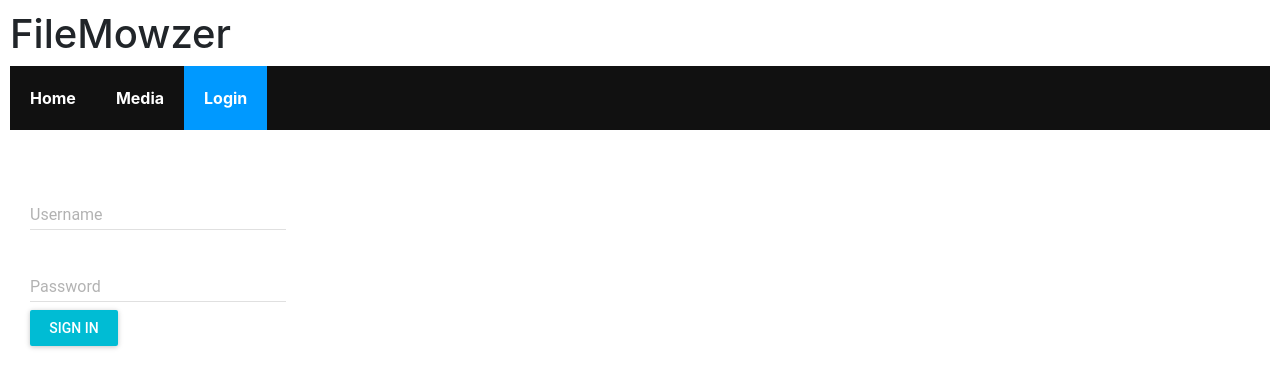
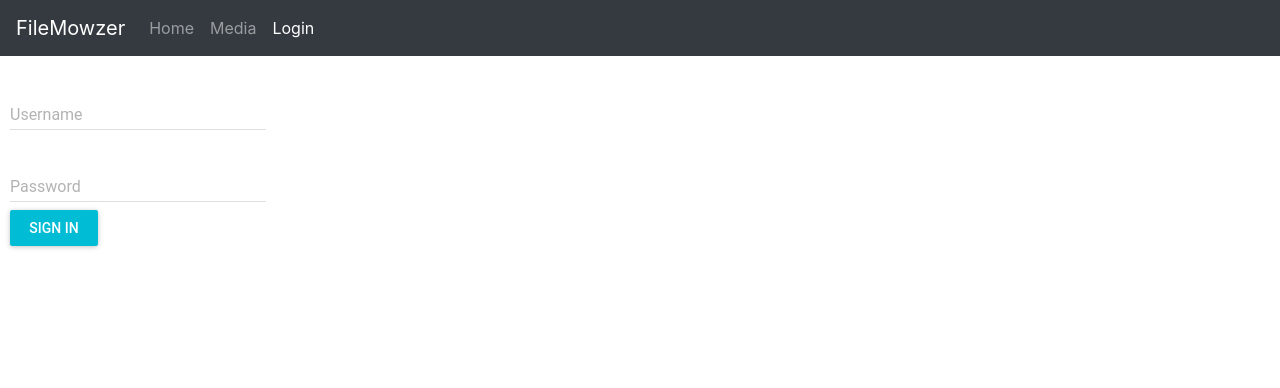
Before and after one commit to averypierce/FileMowzer, a React app in the folder react-app/: page /#/Login in a window 1280 px wide. Built offline with nearby package versions, Linux system fonts and the light colour scheme.

Commit message:
changed to a bootstrap navbar

```diff
--- a/react-app/package.json
+++ b/react-app/package.json
@@ -5,6 +5,7 @@
   "dependencies": {
     "axios": "^0.18.0",
     "bootstrap": "^4.1.1",
+    "jquery": "^3.3.1",
     "material-ui": "^0.20.0",
     "react": "^16.3.2",
     "react-dom": "^16.3.2",
--- a/react-app/src/Main.js
+++ b/react-app/src/Main.js
@@ -7,25 +7,15 @@ import {
 import Home from "./Home";
 import Media from "./Media";
 import Login from "./Login";
+import Nav from "./Nav";
 
 class Main extends Component {
     render() {
       return (
-        <HashRouter>
-          <div>
-            <h1>FileMowzer</h1>
-            <ul className="header">
-              <li><NavLink exact to="/">Home</NavLink></li>
-              <li><NavLink to="/Media">Media</NavLink></li>
-              <li><NavLink to="/Login">Login</NavLink></li>
-            </ul>
-            <div className="content">
-              <Route exact path="/" component={Home}/>
-              <Route path="/Media" component={Media}/>
-              <Route path="/Login" component={Login}/>
-            </div>
-          </div>
-        </HashRouter>
+        <div>
+          <Nav>
+          </Nav>
+        </div>
       );
     }
   }
--- a/react-app/src/Media.js
+++ b/react-app/src/Media.js
@@ -165,8 +165,6 @@ class Stuff extends Component {
             {userLibraries}
           </div>
         </MuiThemeProvider>
-
-        <br></br>
         <br></br>
         <h3>
           <BreadCrumb
--- /dev/null
+++ b/react-app/src/Nav.js
@@ -0,0 +1,53 @@
+import React, { Component } from "react";
+import {
+    Route,
+    NavLink,
+    HashRouter
+  } from "react-router-dom";
+import Home from "./Home";
+import Media from "./Media";
+import Login from "./Login";
+class Nav extends Component {
+    render() {
+        return(
+            <HashRouter>
+              <div>
+              <nav class="navbar navbar-expand-sm navbar-dark bg-dark">
+                <a class="navbar-brand" href="#">FileMowzer</a>
+                <button class="navbar-toggler" type="button" data-toggle="collapse" data-target="#navbarText" aria-controls="navbarText" aria-expanded="false" aria-label="Toggle navigation">
+                    <span class="navbar-toggler-icon"></span>
+                </button>
+                <div class="collapse navbar-collapse" id="navbarText">
+                    <ul class="navbar-nav mr-auto">
+                        <li class="nav-item">
+                            <NavLink exact to="/">
+                                <a class="nav-link" href="#/">Home</a>
+                            </NavLink>
+                        </li>
+                        <li class="nav-item">
+                                <NavLink to="/Media">
+                                    <a class="nav-link" href="#/Media">Media</a>
+                                </NavLink></li>
+                        <li class="nav-item">
+                            <NavLink to="/Login">
+                                <a class="nav-link" href="#/Login">Login</a>
+                            </NavLink>
+                        </li>
+                    </ul>
+                </div>
+            </nav>
+
+                <div className="content">
+                  <Route exact path="/" component={Home}/>
+                  <Route path="/Media" component={Media}/>
+                  <Route path="/Login" component={Login}/>
+                </div>
+              </div>
+
+
+            </HashRouter>
+        )
+    }
+}
+
+export default Nav;
--- a/react-app/src/index.css
+++ b/react-app/src/index.css
@@ -1,40 +1,13 @@
-body {
+.content {
   padding: 10px;
 }
 
-ul.header li {
-  display: inline;
-  list-style-type: none;
-  margin: 0;
-}
-ul.header {
-  background-color: #111;
-  padding: 0;
-}
-ul.header li a {
-  color: #FFF;
-  font-weight: bold;
-  text-decoration: none;
-  padding: 20px;
-  display: inline-block;
-}
-.content {
-  background-color: #FFF;
-  padding: 20px;
-}
-.content h2 {
-  padding: 0;
-  margin: 0;
-}
-
-.active {
-    background-color: #0099FF;
-  }
-
+/* makes bread crumbs horizantal instead of bullet list */
 ul#menu li {
     display:inline;
 }
 
+/* Centers icons in */
 i {
   vertical-align: bottom;
 }
--- a/react-app/src/index.js
+++ b/react-app/src/index.js
@@ -3,7 +3,8 @@ import ReactDOM from "react-dom";
 import Main from "./Main";
 import "./index.css";
 import 'bootstrap/dist/css/bootstrap.min.css';
-
+import 'jquery/dist/jquery.min.js'
+import 'bootstrap/dist/js/bootstrap.min.js'
 
 ReactDOM.render(
   <Main/>,
```
Also changed, not shown: 1 other file.
